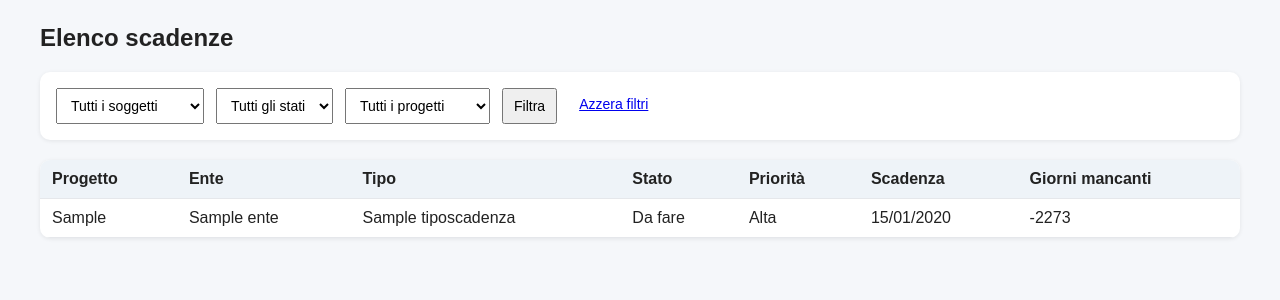
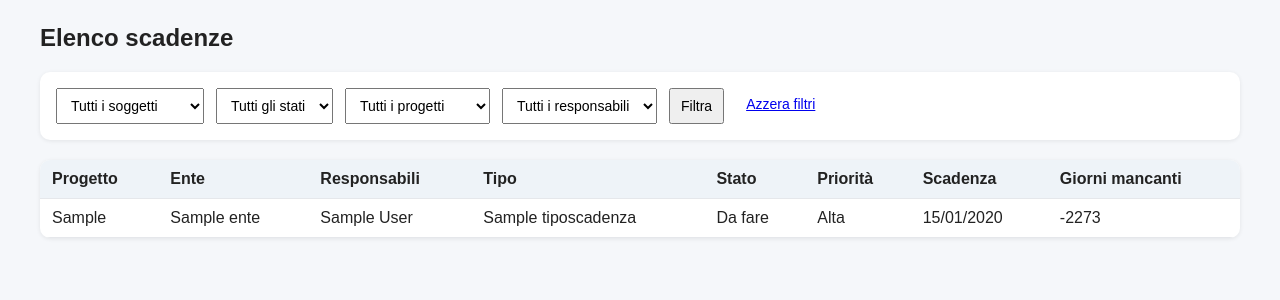
Before and after one commit to bbarbarab/djangoscad, a Django app: page /scadenze/ in a window 1280 px wide. Shown: the part 112-412 px from the top of the page. Run offline with Django 5.2, Linux system fonts and the light colour scheme; a user stored in the database is signed in; tables that the repository leaves empty hold one stand-in row (values such as "Sample post"); parts of the project's set-up code (start-up, migrations or seed data) failed here and were passed over.

Commit message:
Responsabili in lista e filtro

```diff
--- a/core/views.py
+++ b/core/views.py
@@ -2,6 +2,7 @@ from datetime import timedelta
 from django.contrib.auth.mixins import LoginRequiredMixin
 from django.views.generic import TemplateView, ListView
 from django.utils import timezone
+from django.contrib.auth import get_user_model
 
 from .models import Scadenza, Soggetto
 
@@ -89,6 +90,7 @@ class ScadenzaListView(LoginRequiredMixin, ListView):
         soggetto_id = self.request.GET.get("soggetto", "").strip()
         stato = self.request.GET.get("stato", "").strip()
         progetto_id = self.request.GET.get("progetto", "").strip()
+        responsabile_id = self.request.GET.get("responsabile", "").strip()
 
         if soggetto_id:
             qs = qs.filter(edizione__progetto__soggetto_id=soggetto_id)
@@ -98,16 +100,25 @@ class ScadenzaListView(LoginRequiredMixin, ListView):
 
         if progetto_id:
             qs = qs.filter(edizione__progetto_id=progetto_id)
+        if responsabile_id:
+            qs = qs.filter(responsabili__id=responsabile_id)
 
-        return qs.order_by("data_scadenza", "titolo")
+        return qs.order_by("data_conclusione", "data_scadenza", "titolo").distinct()
 
     def get_context_data(self, **kwargs):
+
         ctx = super().get_context_data(**kwargs)
         from .models import Progetto
+
+        User = get_user_model()
 
         ctx["soggetti"] = Soggetto.objects.all().order_by("nome")
         ctx["progetti"] = Progetto.objects.select_related("soggetto").order_by("nome")
         ctx["soggetto_selezionato"] = self.request.GET.get("soggetto", "").strip()
         ctx["stato_selezionato"] = self.request.GET.get("stato", "").strip()
         ctx["progetto_selezionato"] = self.request.GET.get("progetto", "").strip()
+
+        ctx["responsabili"] = User.objects.filter(is_active=True).order_by("first_name", "username")
+        ctx["responsabile_selezionato"] = self.request.GET.get("responsabile", "").strip()
+
         return ctx
--- a/templates/core/scadenza_list.html
+++ b/templates/core/scadenza_list.html
@@ -31,6 +31,19 @@
         {% endfor %}
     </select>
 
+    <select name="responsabile">
+        <option value="">Tutti i responsabili</option>
+        {% for r in responsabili %}
+            <option value="{{ r.id }}" {% if responsabile_selezionato == r.id|stringformat:"s" %}selected{% endif %}>
+                {% if r.first_name or r.last_name %}
+                    {{ r.first_name }} {{ r.last_name }}
+                {% else %}
+                    {{ r.username }}
+                {% endif %}
+            </option>
+        {% endfor %}
+    </select>
+
     <button type="submit">Filtra</button>
     <a href="/scadenze/">Azzera filtri</a>
 </form>
@@ -39,6 +52,7 @@
     <tr>
         <th>Progetto</th>
         <th>Ente</th>
+        <th>Responsabili</th>
         <th>Tipo</th>
         <th>Stato</th>
         <th>Priorità</th>
@@ -50,6 +64,20 @@
     <tr>
         <td>{{ s.edizione }}</td>
         <td>{{ s.ente|default:"—" }}</td>
+
+        <td>
+            {% for r in s.responsabili.all %}
+                {% if r.first_name or r.last_name %}
+                    {{ r.first_name }} {{ r.last_name }}
+                {% else %}
+                    {{ r.username }}
+                {% endif %}
+                {% if not forloop.last %}, {% endif %}
+            {% empty %}
+                —
+            {% endfor %}
+        </td>
+
         <td>{{ s.tipo|default:"—" }}</td>
         <td>{{ s.get_stato_display }}</td>
         <td>{{ s.get_priorita_display }}</td>
```
Also changed, not shown: 1 other file.
